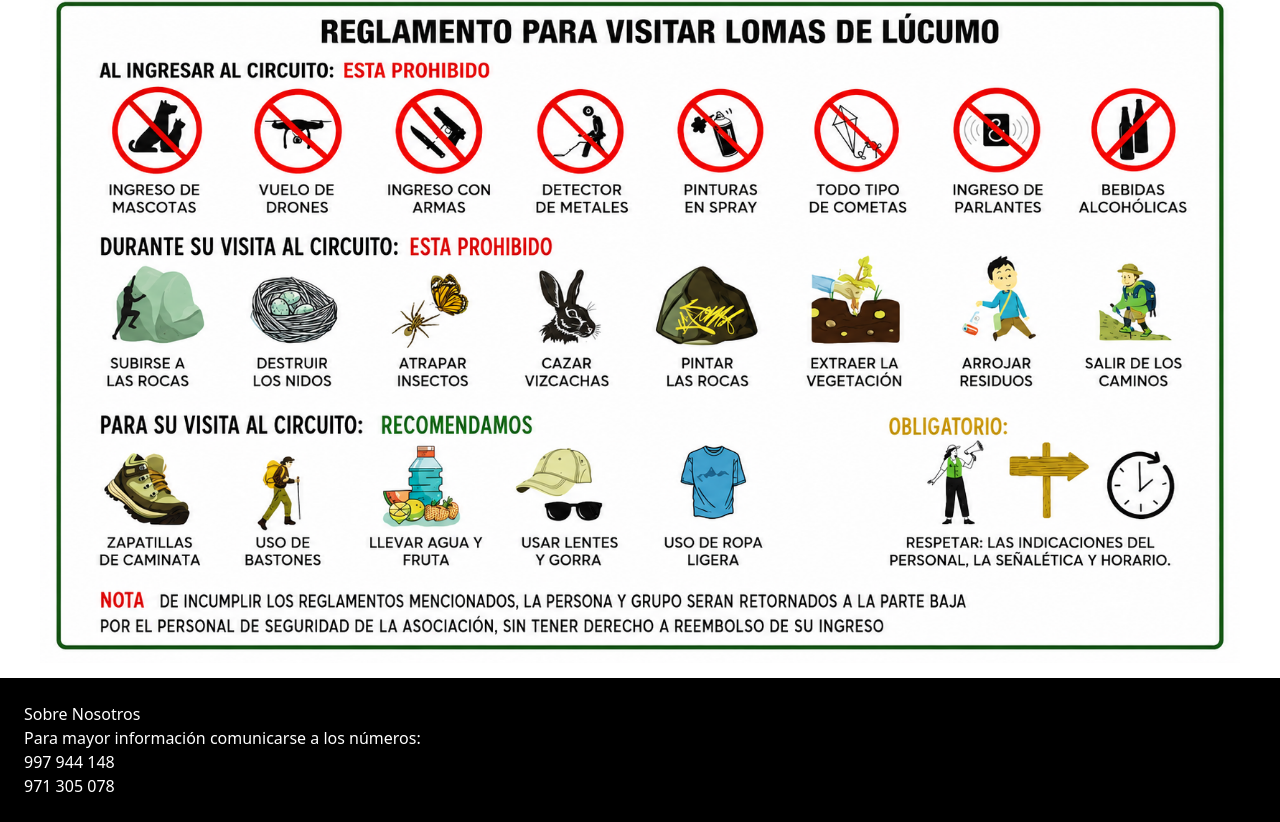
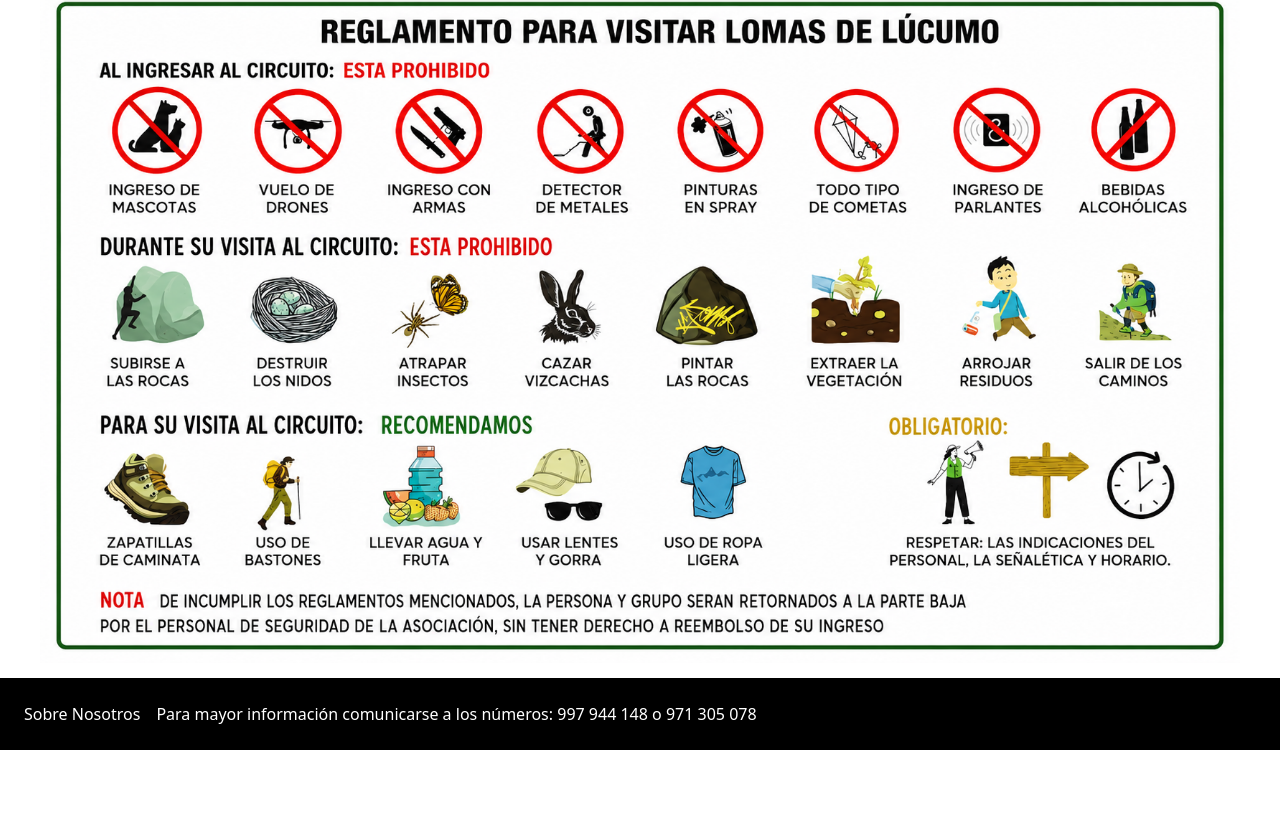
Before and after one commit to LomasLucumo/Lomas_Lucumo_Mapa, a plain HTML site: page index.html in a window 1280 px wide. Shown: the part 1023-1845 px from the top of the page. After the commit the page ends 1773 px from the top, so only its background shows below. Drawn offline with nearby package versions, Linux system fonts and the light colour scheme.

Commit message:
Update index.html

```diff
--- a/index.html
+++ b/index.html
@@ -40,12 +40,12 @@
     <script src="js/mapa.js"></script>-->
     <footer class="d-flex flex-column flex-md-row align-items-center justify-content-between text-white p-4"
         style="background-color: black;">
-    <div class="d-flex flex-column align-items-center align-items-md-start">
+    <div class="d-flex flex-column flex-md-row align-items-center">
         <a href="https://www.lomasdelucumo.org.pe/" class="text-white text-decoration-none mb-2 mb-md-0 me-md-3">
             Sobre Nosotros
         </a>
         <a href="#" class="text-white text-decoration-none mb-2 mb-md-0 me-md-3">
-            Para mayor información comunicarse a los números: <br>997 944 148 <br>971 305 078
+            Para mayor información comunicarse a los números: 997 944 148 o 971 305 078
         </a>
         <!--<a href="#" class="text-white text-decoration-none">
             Política de Privacidad
```
